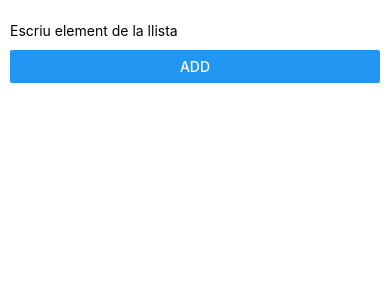
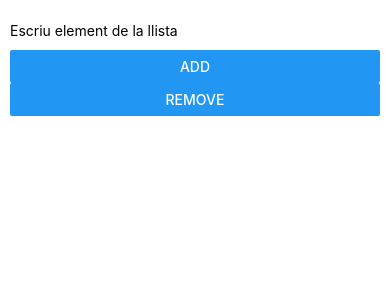
Before and after one commit to Muntsaka/my-app, a React Native app: screen / in a window 390 px wide. Shown: the top 300 px of the page. Built offline with nearby package versions, Linux system fonts and the light colour scheme.

Commit message:
remove from list

```diff
--- a/screens/Screen6.tsx
+++ b/screens/Screen6.tsx
@@ -4,7 +4,7 @@ import { TextInput } from "react-native";
 
 const Screen6 = () => {
      /**
-     * const [nomde l'estat, nom de la funció per canviar l'estat] = useState(valor inicial);
+     * const [nom de l'estat, nom de la funció per canviar l'estat] = useState(valor inicial);
      */
     console.log("llista pintar")
     const [todoList, changeTodoList] = useState([""]);
@@ -32,6 +32,8 @@ const Screen6 = () => {
       />
       <Button title="add" onPress={addToList} />
     {todoList.map((element, position)=>{return <Text key={position}>{element}</Text>})}
+    <Button title="remove" onPress={removeFromList} />
+    {todoList.map((element, position)=>{return <Text key={position}>{element}</Text>})}
     </View>
 
     )
```
